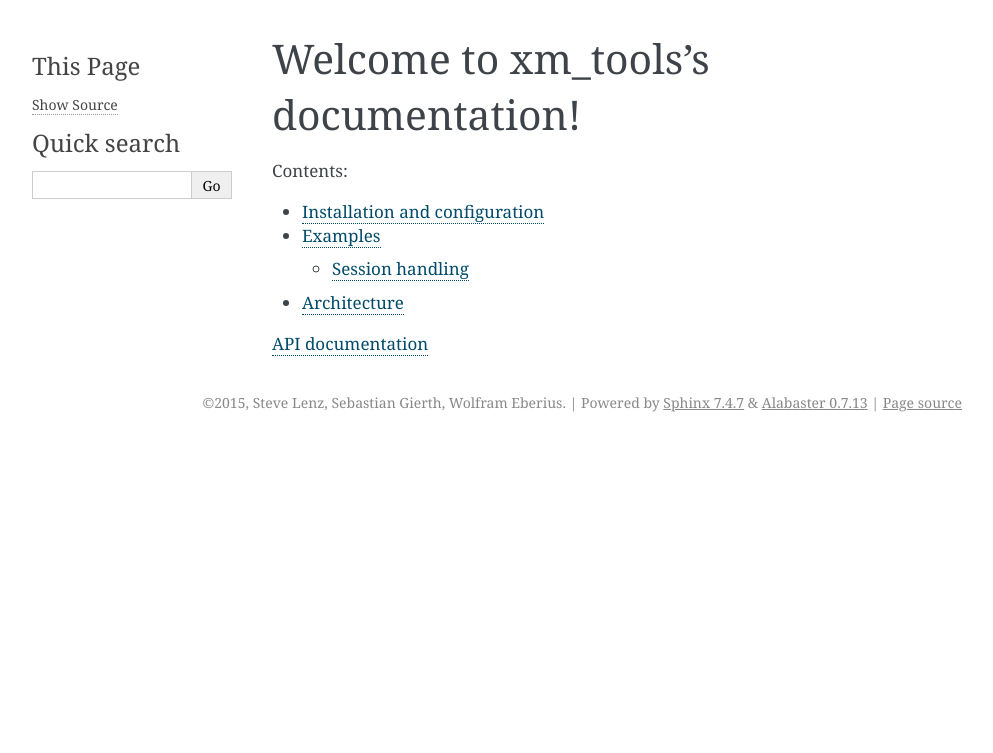
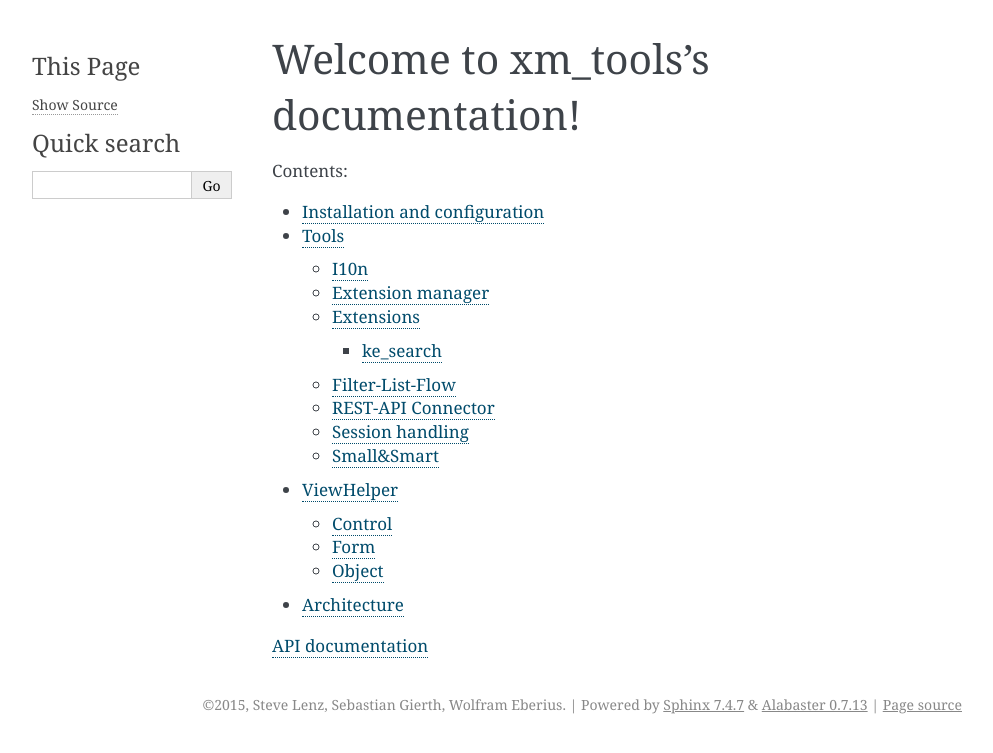
Before and after one commit to xima-media/xm_tools, a Sphinx documentation site: the page built from docs/source/index.rst, in a window 1280 px wide. Shown: the top 753 px of the page, without its empty margins (148-1141 px from the left). Built offline with Sphinx 7.4.7, drawn with Linux system fonts in a browser that asks for light colours; pages that are not in the unit, such as notebooks, are missing from menus.

```diff
--- a/docs/source/index.rst
+++ b/docs/source/index.rst
@@ -12,7 +12,8 @@ Contents:
    :maxdepth: 3
 
    install
-   examples
+   tools
+   viewhelper
    architecture
 
 
--- /dev/null
+++ b/docs/source/sections/tools/extension-manager.rst
@@ -0,0 +1,4 @@
+Extension manager
+=================
+
+* access settings, assets, translations, anything from other extensions
--- /dev/null
+++ b/docs/source/sections/tools/extensions/ke_search.rst
@@ -0,0 +1,5 @@
+ke_search
+=========
+
+* save code
+* use value objects
--- /dev/null
+++ b/docs/source/sections/tools/filter-list-flow.rst
@@ -0,0 +1,4 @@
+Filter-List-Flow
+================
+
+* query models > forms > session > query > list > pager
```
Also changed, not shown: docs/source/sections/tools/I10n.rst (added, +8 -0 lines), docs/source/sections/tools/extensions.rst (added, +12 -0 lines), docs/source/sections/tools/restapi.rst (added, +7 -0 lines), docs/source/sections/tools/small-smart.rst (added, +11 -0 lines), docs/source/tools.rst (renamed from docs/source/examples.rst, +3 -5 lines), docs/source/viewhelper.rst (added, +26 -0 lines), docs/source/sections/tools/session.rst (renamed from docs/source/sections/examples/session.rst).
